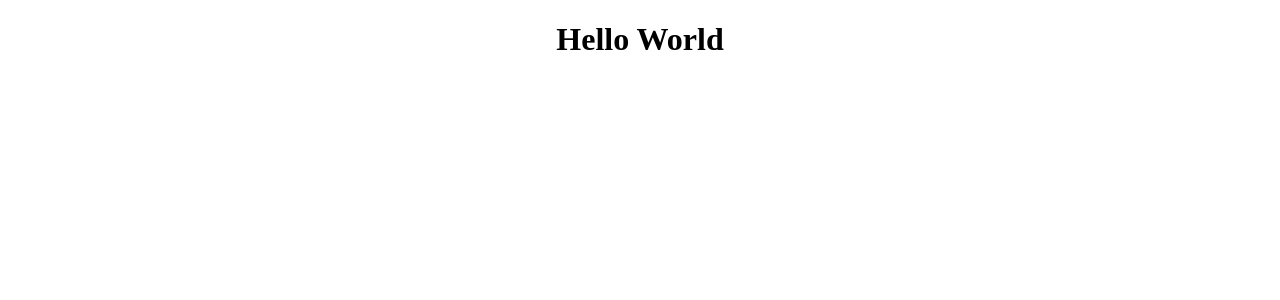
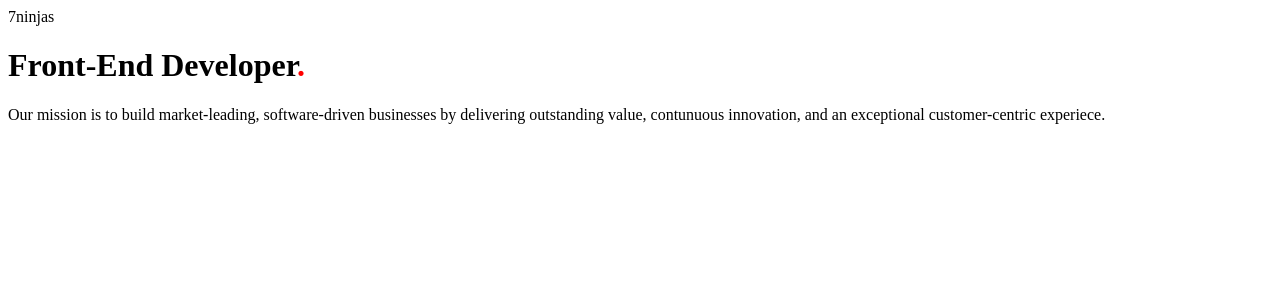
Before and after one commit to kubbaq/7ninjas-task, a React app: page / in a window 1280 px wide. Shown: the top 300 px of the page. Built offline with nearby package versions, Linux system fonts and the light colour scheme.

Commit message:
added backbone of divs

```diff
--- a/package.json
+++ b/package.json
@@ -12,7 +12,9 @@
     "html-webpack-plugin": "^2.30.1",
     "path": "^0.12.7",
     "react": "^16.0.0",
+    "react-aux": "^1.0.1",
     "react-dom": "^16.0.0",
+    "react-icons": "^2.2.5",
     "webpack": "^3.6.0",
     "webpack-dev-server": "^2.9.1"
   },
--- /dev/null
+++ b/src/component/ProductCart.js
@@ -0,0 +1 @@
+import React, {Component} from 'react';
--- a/src/containers/App.js
+++ b/src/containers/App.js
@@ -3,8 +3,26 @@ import React, { Component } from 'react';
 export default class App extends Component {
   render() {
     return (
-      <div style={{textAlign: 'center'}}>
-        <h1>Hello World</h1>
-      </div>);
+      <div className="container">
+        <div className="header">7ninjas</div>
+        <div className="description">
+          <h1>
+            Front-End Developer<span style={{ color: 'red' }}>.</span>
+          </h1>
+          <div>
+          Our mission is to build market-leading, software-driven businesses by
+          delivering outstanding value, contunuous innovation, and an
+          exceptional customer-centric experiece.
+          </div>
+        </div>
+        <div className="content">
+        </div>
+        <div className="gap">
+        </div>
+        <div className="footer">
+        </div>
+      </div>
+
+    );
   }
 }
```
Also changed, not shown: 1 other file (tests, documents, lock files or other folders).
